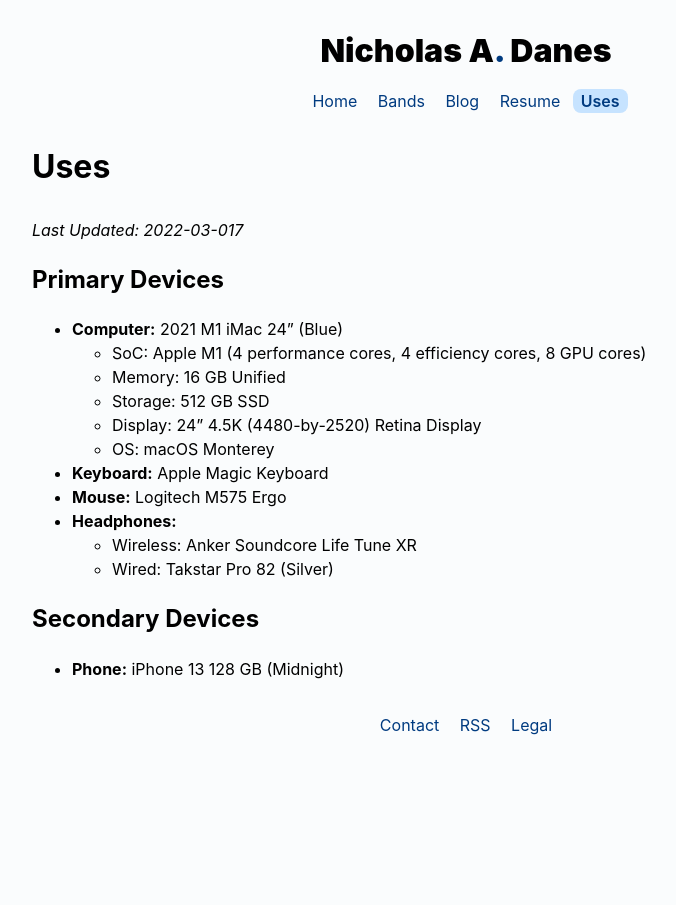
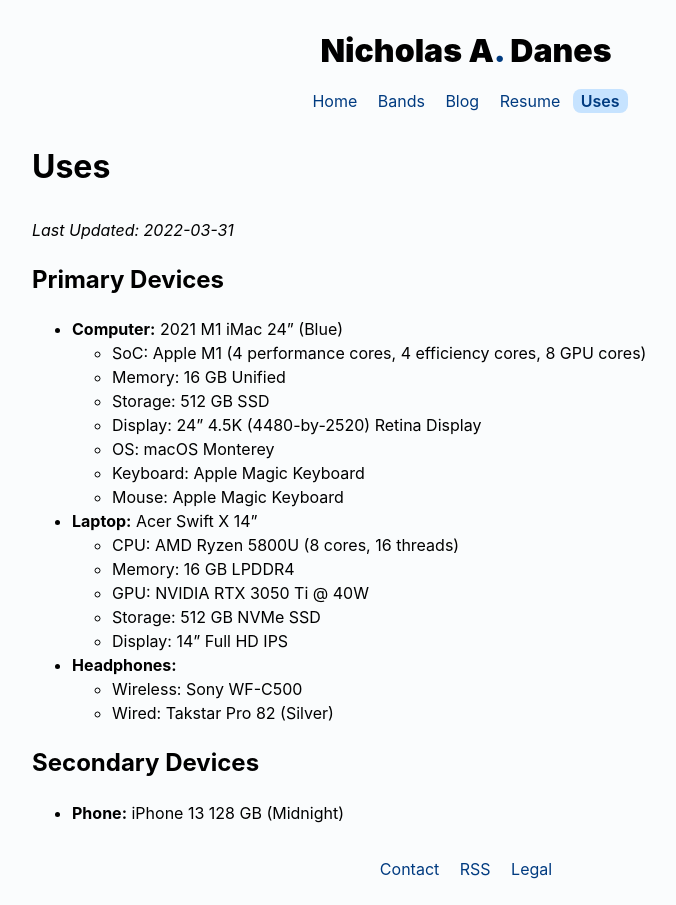
Before and after one commit to danesnick/old_website, a Jekyll site: the page built from uses.markdown, in a window 1280 px wide. Shown: the whole page, without its empty margins (174-850 px from the left). Built offline with Jekyll 4.4.1, drawn with Linux system fonts in a browser that asks for light colours.

Commit message:
Updated uses page

```diff
--- a/uses.markdown
+++ b/uses.markdown
@@ -6,7 +6,7 @@
 # Uses
 
 
-*Last Updated: 2022-03-017*
+*Last Updated: 2022-03-31*
 
 ## Primary Devices
 * **Computer:** 2021 M1 iMac 24" (Blue)
@@ -15,10 +15,16 @@
 	+ Storage: 512 GB SSD
 	+ Display: 24" 4.5K (4480-by-2520) Retina Display
 	+ OS: macOS Monterey
-* **Keyboard:** Apple Magic Keyboard
-* **Mouse:** Logitech M575 Ergo
+	* Keyboard: Apple Magic Keyboard
+	* Mouse: Apple Magic Keyboard
+* **Laptop:** Acer Swift X 14"
+	+ CPU: AMD Ryzen 5800U (8 cores, 16 threads)
+	+ Memory: 16 GB LPDDR4
+	+ GPU: NVIDIA RTX 3050 Ti @ 40W
+	+ Storage: 512 GB NVMe SSD
+	+ Display: 14" Full HD IPS
 * **Headphones:**
-	* Wireless: Anker Soundcore Life Tune XR
+	* Wireless: Sony WF-C500
 	* Wired: Takstar Pro 82 (Silver)
 
 ## Secondary Devices
```
